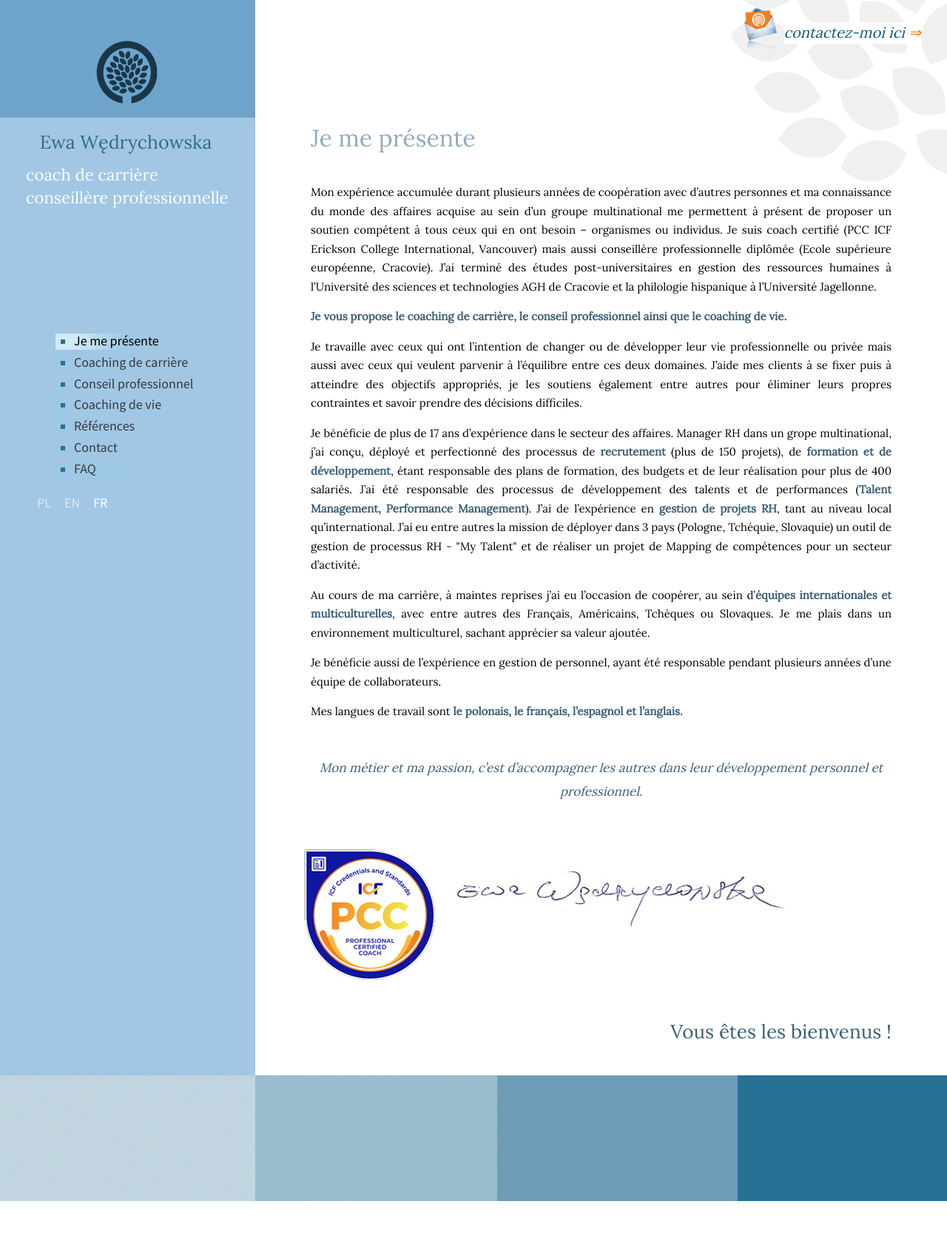
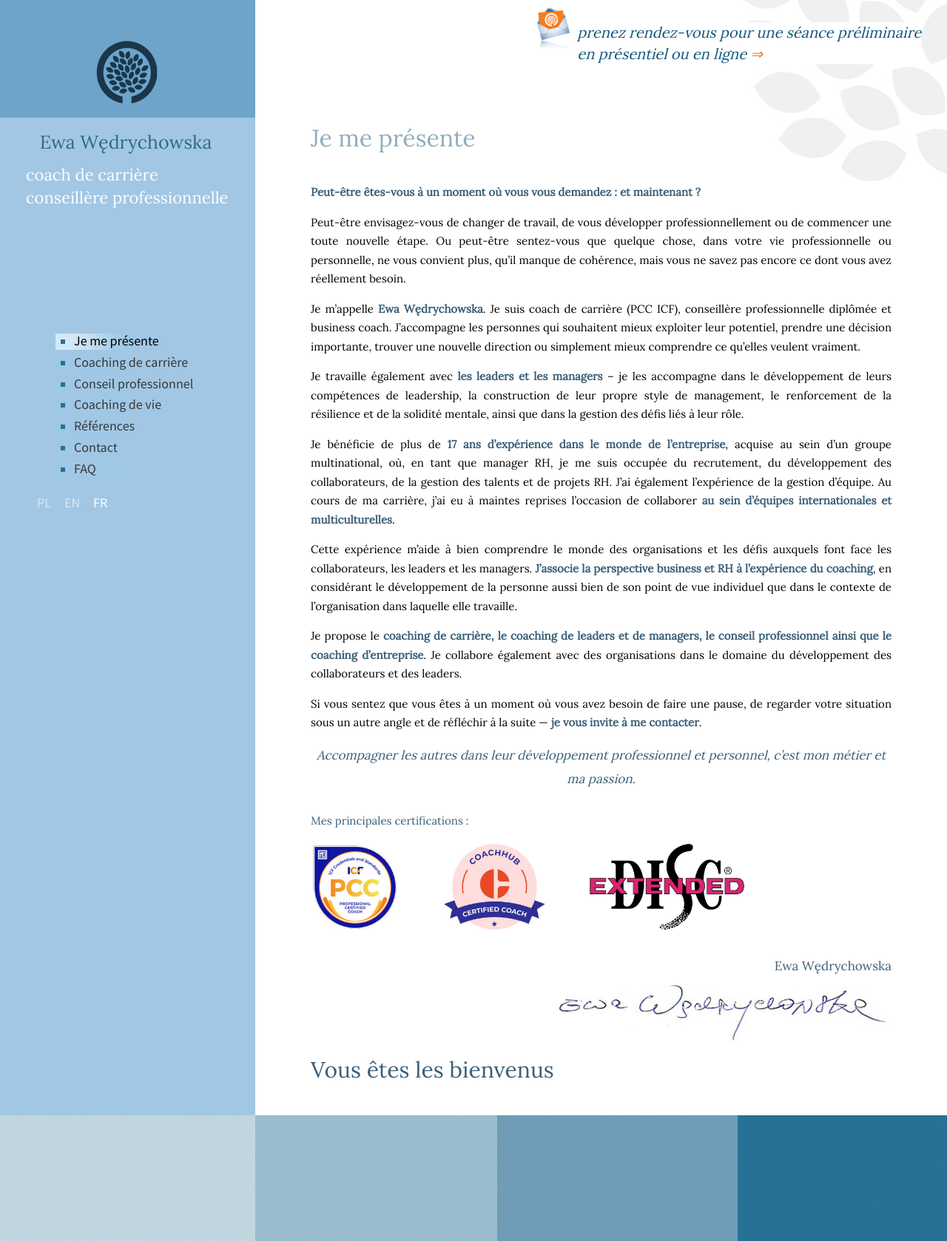
Before and after one commit to picabela/ewacouch, a PHP site: page /fr/a-propos in a window 1280 px wide. Shown: the whole page at 74% size. Before the commit the page ends 1624 px from the top, so only its background shows below. Run offline with PHP 8.4, Linux system fonts and the light colour scheme.

Commit message:
Zakladka "o mnie" w EN i FR wg wersji polskiej
- templates/en/omnie.php i templates/fr/omnie.php: pelne tlumaczenie nowej
  tresci (CTA, h1, akapity z wyroznieniami, haslo, rzad certyfikatow,
  podpis z imieniem do prawej, zamkniecie do lewej)
- grafiki certyfikatow i odrecznego podpisu skopiowane do eng/images i fr/images
- PL: "Zapraszam!" -> "Zapraszam"
- includes/config.php: opisy meta dla "o mnie" w PL/EN/FR (ACC ICF -> PCC ICF)
- wersje.json: wersja 2.2

Co-Authored-By: Claude Opus 5 <noreply@anthropic.com>
Claude-Session: https://claude.ai/code/session_01Gso18CvXoa4iYjQm8K4S1j

```diff
--- a/includes/config.php
+++ b/includes/config.php
@@ -184,7 +184,7 @@ $pages = array(
         ),
         'omnie' => array(
             'title'       => 'Coaching Kraków, coach - Ewa Wędrychowska',
-            'description' => 'Jestem certyfikowanym coachem (ACC ICF Erickson College International) oraz dyplomowanym doradcą zawodowym z Krakowa.',
+            'description' => 'Ewa Wędrychowska - coach kariery (PCC ICF), dyplomowany doradca zawodowy i business coach z Krakowa. Wspieram w rozwoju kariery oraz liderów i menedżerów.',
             'alt'         => array('en' => 'omnie', 'fr' => 'omnie'),
         ),
         'coaching-kariery' => array(
@@ -245,7 +245,7 @@ $pages = array(
         'omnie' => array(
             'slug'        => 'about-me',
             'title'       => 'About me - Ewa Wędrychowska',
-            'description' => 'Ewa Wędrychowska, Coach ICF Erickson College and licensed career advisor.',
+            'description' => 'Ewa Wędrychowska - career coach (PCC ICF), licensed career advisor and business coach. Support in career development and for leaders and managers.',
             'alt'         => array('pl' => 'omnie', 'fr' => 'omnie'),
         ),
         'coaching-kariery' => array(
@@ -296,7 +296,7 @@ $pages = array(
         'omnie' => array(
             'slug'        => 'a-propos',
             'title'       => 'Je me présente - Ewa Wędrychowska',
-            'description' => 'Ewa Wędrychowska, coach ICF Erickson College et conseillère professionnelle diplômée.',
+            'description' => 'Ewa Wędrychowska - coach de carrière (PCC ICF), conseillère professionnelle diplômée et business coach. Accompagnement de carrière, leaders et managers.',
             'alt'         => array('pl' => 'omnie', 'en' => 'omnie'),
         ),
         'coaching-kariery' => array(
--- a/templates/fr/omnie.php
+++ b/templates/fr/omnie.php
@@ -2,44 +2,67 @@
                                 <div class="banner-podstrona">
 
                                         <div class="desc2">
-  <div class="odnosnik"> <a class="kont" href="<?= e(page_url($lang, 'kontakt')) ?>"> contactez-moi ici <span class="pom">&#8658;</span></a> </div>
+                                   <div class="odnosnik"> <a class="kont" href="<?= e(page_url($lang, 'kontakt')) ?>"> prenez rendez-vous pour une séance préliminaire   <br>en présentiel ou en ligne  <span class="pom">&#8658;</span></a> </div>
+<h1 class="tytul-omnie">Je me présente</h1>
 
-
-<h1 class="tytul-omnie">Je me présente </h1>
-                                      <p class="tresc-omnie">
-Mon expérience accumulée durant plusieurs années de coopération avec d’autres personnes et ma connaissance du monde des affaires acquise au sein d’un groupe multinational me permettent à présent de proposer un soutien compétent à tous ceux qui en ont besoin – organismes ou individus.
-Je suis coach certifié (PCC ICF Erickson College International, Vancouver) mais aussi conseillère professionnelle diplômée (Ecole supérieure européenne, Cracovie). J’ai terminé des études post-universitaires en gestion des ressources humaines à l’Université des sciences et technologies AGH de Cracovie et la philologie hispanique à l’Université Jagellonne.
-</p>
- <p class="tresc-omnie">
-<span class="niebieska"><strong>Je vous propose le coaching de carrière, le conseil professionnel ainsi que le coaching de vie. </strong></span>
-</p>
- <p class="tresc-omnie">
-Je travaille avec ceux qui ont l’intention de changer ou de développer leur vie professionnelle ou privée mais aussi avec ceux qui veulent parvenir à l’équilibre entre ces deux domaines. J’aide mes clients à se fixer puis à atteindre des objectifs appropriés, je les soutiens également entre autres pour éliminer leurs propres contraintes et savoir prendre des décisions difficiles.
+<p class="tresc-omnie">
+<span class="niebieska"><strong>Peut-être êtes-vous à un moment où vous vous demandez : et maintenant ?</strong></span>
 </p>
 
- <p class="tresc-omnie">
-Je bénéficie de plus de 17 ans d’expérience dans le secteur des affaires. Manager RH dans un grope multinational, j’ai conçu, déployé et perfectionné des processus de  <span class="niebieska"><strong> recrutement</strong> </span>(plus de 150 projets), de
- <span class="niebieska"><strong>formation et de développement</strong></span>, étant responsable des plans de formation, des budgets et de leur réalisation pour plus de 400 salariés. J’ai été responsable des processus de développement des talents et de performances (<span class="niebieska"><strong>Talent Management, Performance Management</strong></span>). J’ai de l’expérience en <span class="niebieska"><strong>gestion de projets RH</strong></span>, tant au niveau local qu’international. J’ai eu entre autres la mission de déployer dans 3 pays (Pologne, Tchéquie, Slovaquie) un outil de gestion de processus RH - "My Talent" et de réaliser un projet de Mapping de compétences pour un secteur d’activité.
-
-</p>
- <p class="tresc-omnie">
-Au cours de ma carrière, à maintes reprises j’ai eu l’occasion de coopérer, au sein d’<span class="niebieska"><strong>équipes internationales et multiculturelles</strong></span>, avec entre autres des Français, Américains, Tchèques ou Slovaques. Je me plais dans un environnement multiculturel, sachant apprécier sa valeur ajoutée.
-</p>
- <p class="tresc-omnie">
-Je bénéficie aussi de l’expérience en gestion de personnel, ayant été responsable pendant plusieurs années d’une équipe de collaborateurs.
-</p>
- <p class="tresc-omnie">
-Mes langues de travail sont <span class="niebieska"><strong>le polonais, le français, l’espagnol et l’anglais. </strong> </span></p>
- <p class="reklama"> <br>
-<i>Mon métier et ma passion, c’est d’accompagner les autres dans leur développement personnel et professionnel.</i>
-</p>
-<div class="przerwa"></div>
-<img src="<?= e($assetBase) ?>images/podpis.jpg" class="podpis" alt="Signature – Ewa Wędrychowska" width="659" height="180" loading="lazy" decoding="async">
-<br>
-
-<p class="duza-prawa">Vous êtes les bienvenus !
+<p class="tresc-omnie">
+Peut-être envisagez-vous de changer de travail, de vous développer professionnellement ou de commencer une toute nouvelle étape. Ou peut-être sentez-vous que quelque chose, dans votre vie professionnelle ou personnelle, ne vous convient plus, qu’il manque de cohérence, mais vous ne savez pas encore ce dont vous avez réellement besoin.
 </p>
 
+<p class="tresc-omnie">
+Je m’appelle <span class="niebieska"><strong>Ewa Wędrychowska</strong></span>. Je suis coach de carrière (PCC ICF), conseillère professionnelle diplômée et business coach. J’accompagne les personnes qui souhaitent mieux exploiter leur potentiel, prendre une décision importante, trouver une nouvelle direction ou simplement mieux comprendre ce qu’elles veulent vraiment.
+</p>
+
+<p class="tresc-omnie">
+Je travaille également avec <span class="niebieska"><strong>les leaders et les managers</strong></span> – je les accompagne dans le développement de leurs compétences de leadership, la construction de leur propre style de management, le renforcement de la résilience et de la solidité mentale, ainsi que dans la gestion des défis liés à leur rôle.
+</p>
+
+<p class="tresc-omnie">
+Je bénéficie de plus de <span class="niebieska"><strong>17 ans d’expérience dans le monde de l’entreprise</strong></span>, acquise au sein d’un groupe multinational, où, en tant que manager RH, je me suis occupée du recrutement, du développement des collaborateurs, de la gestion des talents et de projets RH. J’ai également l’expérience de la gestion d’équipe. Au cours de ma carrière, j’ai eu à maintes reprises l’occasion de collaborer <span class="niebieska"><strong>au sein d’équipes internationales et multiculturelles</strong></span>.
+</p>
+
+<p class="tresc-omnie">
+Cette expérience m’aide à bien comprendre le monde des organisations et les défis auxquels font face les collaborateurs, les leaders et les managers. <span class="niebieska"><strong>J’associe la perspective business et RH à l’expérience du coaching</strong></span>, en considérant le développement de la personne aussi bien de son point de vue individuel que dans le contexte de l’organisation dans laquelle elle travaille.
+</p>
+
+<p class="tresc-omnie">
+Je propose le <span class="niebieska"><strong>coaching de carrière, le coaching de leaders et de managers, le conseil professionnel ainsi que le coaching d’entreprise</strong></span>. Je collabore également avec des organisations dans le domaine du développement des collaborateurs et des leaders.
+</p>
+
+<p class="tresc-omnie">
+Si vous sentez que vous êtes à un moment où vous avez besoin de faire une pause, de regarder votre situation sous un autre angle et de réfléchir à la suite — <span class="niebieska"><strong>je vous invite à me contacter</strong></span>.
+</p>
+
+<p class="reklama">
+<i>Accompagner les autres dans leur développement professionnel et personnel, c’est mon métier et ma passion.</i>
+</p>
+
+<p class="certyfikaty-tytul">Mes principales certifications :</p>
+
+<div class="certyfikaty">
+	<div class="certyfikat">
+		<img src="<?= e($assetBase) ?>images/cert-icf-pcc.jpg" alt="ICF PCC – Professional Certified Coach" width="190" height="188" loading="lazy" decoding="async">
+	</div>
+	<div class="certyfikat">
+		<img src="<?= e($assetBase) ?>images/cert-coachhub.jpg" alt="CoachHub Certified Coach" width="244" height="208" loading="lazy" decoding="async">
+	</div>
+	<div class="certyfikat">
+		<img src="<?= e($assetBase) ?>images/cert-extended-disc.jpg" alt="Extended DISC®" width="369" height="208" loading="lazy" decoding="async">
+	</div>
+	<?php /* Place réservée pour une certification supplémentaire - image à venir */ ?>
+	<div class="certyfikat certyfikat-pusty"></div>
+</div>
+
+<div class="podpis-blok">
+	<p class="podpis-imie">Ewa Wędrychowska</p>
+	<img src="<?= e($assetBase) ?>images/podpis-reczny.jpg" class="podpis-reczny" alt="Signature – Ewa Wędrychowska" width="458" height="91" loading="lazy" decoding="async">
+</div>
+
+<p class="zapraszam-lewo">Vous êtes les bienvenus</p>
 
                                         </div>
 
--- a/templates/pl/omnie.php
+++ b/templates/pl/omnie.php
@@ -62,7 +62,7 @@ Jeśli czujesz, że jesteś w momencie, w którym potrzebujesz zatrzymać się,
 	<img src="<?= e($assetBase) ?>images/podpis-reczny.jpg" class="podpis-reczny" alt="Podpis – Ewa Wędrychowska" width="458" height="91" loading="lazy" decoding="async">
 </div>
 
-<p class="zapraszam-lewo">Zapraszam!</p>
+<p class="zapraszam-lewo">Zapraszam</p>
 
                                         </div>
 
```
Also changed, not shown: templates/en/omnie.php (+52 -27 lines), wersje.json (+7 -1 lines), eng/images/cert-coachhub.jpg (added), eng/images/cert-extended-disc.jpg (added), eng/images/cert-icf-pcc.jpg (added), eng/images/podpis-reczny.jpg (added), fr/images/cert-coachhub.jpg (added), fr/images/cert-extended-disc.jpg (added), fr/images/cert-icf-pcc.jpg (added), fr/images/podpis-reczny.jpg (added).
